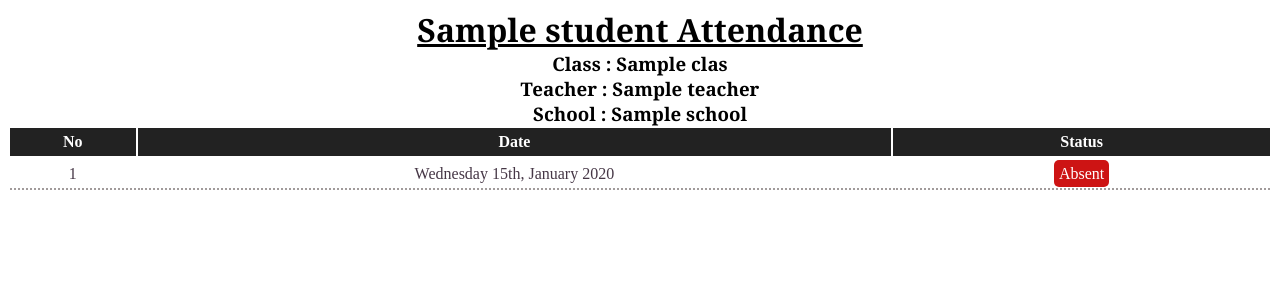
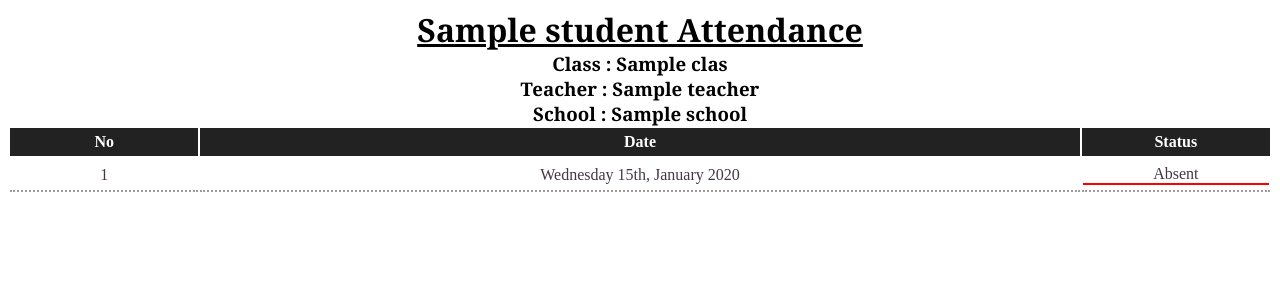
Before and after one commit to Davoboss1/Schooled, a Django app: template students/templates/students/show_student_attendance.html in a window 1280 px wide. Shown: the top 300 px of the page. Run offline with Django 3.2, Linux system fonts and the light colour scheme; the template is opened without the code that fills it: most values are stand-ins (such as "Sample title", 1, 10 or a date in 2020); lists and menus that the app fills with data are empty; parts of the project's set-up code (start-up, migrations or seed data) failed here and were passed over.

Commit message:
Bottom border enabled in print and pdf page

```diff
--- a/students/templates/students/show_student_attendance.html
+++ b/students/templates/students/show_student_attendance.html
@@ -52,23 +52,16 @@ h1,h3{
         font-style:bold;
     }
     .present{
-        background-color:#239000;
-        color:white;
-        border-radius:5px;
-        padding-right:5px;
-        padding-left:5px;
-        padding-top:5px;
-        padding-bottom:5px;
+        border-bottom-color: green;
+        border-bottom-style: solid;
+        border-bottom-width: 2px;
+        padding-bottom: 0;
     }
     .absent{
-        background-color:#CD1414;
-        color:white;
-        border-radius:5px;
-        padding-right:5px;
-        padding-left:5px;
-        padding-top:5px;
-        padding-bottom:5px;
-
+        border-bottom-color: red;
+        border-bottom-style: solid;
+        border-bottom-width:2px;
+        padding-bottom: 0;
     }
     @media print {
         body {
@@ -91,9 +84,9 @@ h1,h3{
             <h3 class="text-center">School : {{student.Class.school.school_name}}</h3>
             <table id="attendance-table" style="width: 100%;">
                 <thead >
-                    <th style="width: 10%;">No</th>
-                    <th style="width: 60%;">Date</th>
-                    <th style="width: 30%;">Status</th>
+                    <th style="width: 15%;">No</th>
+                    <th style="width: 70%;">Date</th>
+                    <th style="width: 15%;">Status</th>
                 </thead>
             </table>
             <table id="attendance-table" style="width: 100%;">
@@ -102,14 +95,14 @@ h1,h3{
                     {% for each_attendance in attendance %}
                         {% if student in each_attendance.present_students.all %}
                             <tr >
-                                <td style="width: 10%;">{{forloop.counter}}</td>
-                                <td style="width: 60%;">
+                                <td style="width: 15%;">{{forloop.counter}}</td>
+                                <td style="width: 70%;">
                                     {{each_attendance.date|date:"l jS, F Y"}} </td>
-                                <td style="width: 30%;"><span class="present">Present</span></td></tr>
+                                <td style="width: 15%;"><div class="present">Present</div></td></tr>
                         {% else %}
                             <tr >
-                                <td style="width: 10%;">{{forloop.counter}}</td>
-                                <td style="width: 60%;">{{each_attendance.date|date:"l jS, F Y"}}</td><td style="width: 30%;"><span class="absent">Absent</span></td>
+                                <td style="width: 15%;">{{forloop.counter}}</td>
+                                <td style="width: 70%;">{{each_attendance.date|date:"l jS, F Y"}}</td><td style="width: 15%;"><div class="absent" >Absent</div></td>
                             </tr>
                         {% endif %}
                     {% endfor %}
```
Also changed, not shown: db.sqlite3.
